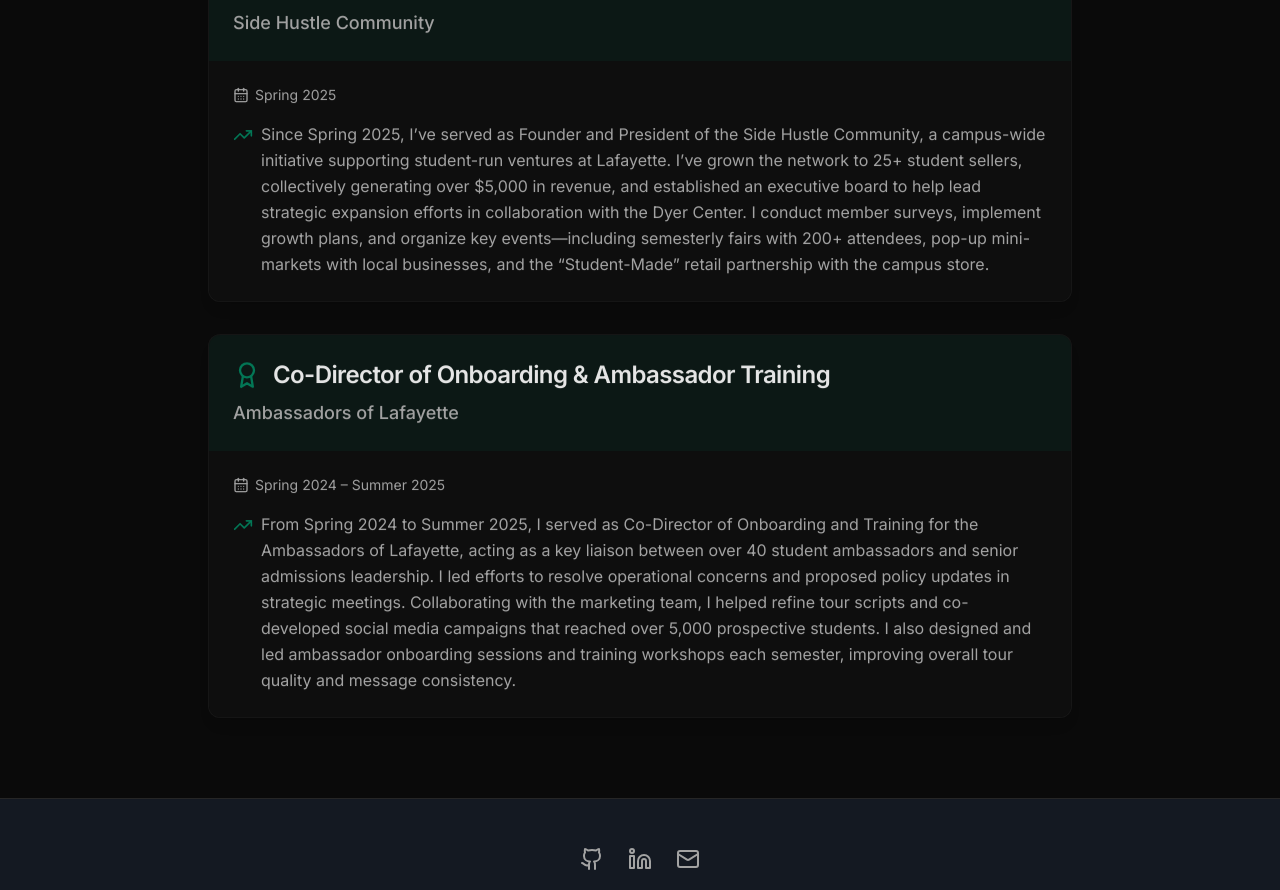
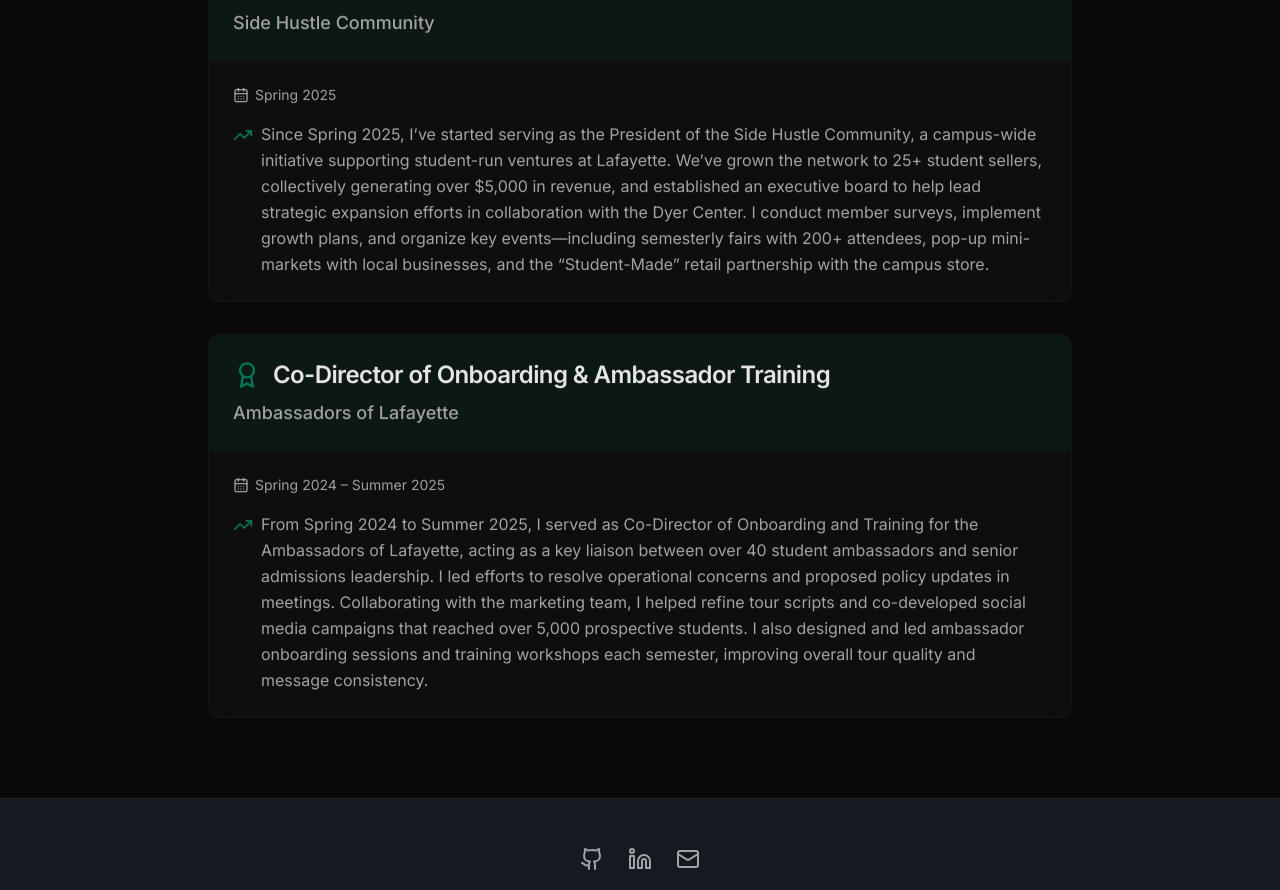
Before and after one commit to duna-akin/bytuna-website, a React (Vite) app: page /leadership in a window 1280 px wide. Shown: the part 304-1194 px from the top of the page. Built offline with nearby package versions, Linux system fonts and the light colour scheme.

Commit message:
update leadership

```diff
--- a/src/pages/LeadershipPage.jsx
+++ b/src/pages/LeadershipPage.jsx
@@ -12,13 +12,13 @@
             role: 'President',
             organization: 'Side Hustle Community',
             date: 'Spring 2025',
-            impact: 'Since Spring 2025, I’ve served as Founder and President of the Side Hustle Community, a campus-wide initiative supporting student-run ventures at Lafayette. I’ve grown the network to 25+ student sellers, collectively generating over $5,000 in revenue, and established an executive board to help lead strategic expansion efforts in collaboration with the Dyer Center. I conduct member surveys, implement growth plans, and organize key events—including semesterly fairs with 200+ attendees, pop-up mini-markets with local businesses, and the “Student-Made” retail partnership with the campus store.',       logoAlt: "Economics Club Logo"
+            impact: 'Since Spring 2025, I’ve started serving as the President of the Side Hustle Community, a campus-wide initiative supporting student-run ventures at Lafayette. We’ve grown the network to 25+ student sellers, collectively generating over $5,000 in revenue, and established an executive board to help lead strategic expansion efforts in collaboration with the Dyer Center. I conduct member surveys, implement growth plans, and organize key events—including semesterly fairs with 200+ attendees, pop-up mini-markets with local businesses, and the “Student-Made” retail partnership with the campus store.',
           },
           {
             role: 'Co-Director of Onboarding & Ambassador Training',
             organization: 'Ambassadors of Lafayette',
             date: 'Spring 2024 – Summer 2025',
-            impact: 'From Spring 2024 to Summer 2025, I served as Co-Director of Onboarding and Training for the Ambassadors of Lafayette, acting as a key liaison between over 40 student ambassadors and senior admissions leadership. I led efforts to resolve operational concerns and proposed policy updates in strategic meetings. Collaborating with the marketing team, I helped refine tour scripts and co-developed social media campaigns that reached over 5,000 prospective students. I also designed and led ambassador onboarding sessions and training workshops each semester, improving overall tour quality and message consistency.',
+            impact: 'From Spring 2024 to Summer 2025, I served as Co-Director of Onboarding and Training for the Ambassadors of Lafayette, acting as a key liaison between over 40 student ambassadors and senior admissions leadership. I led efforts to resolve operational concerns and proposed policy updates in meetings. Collaborating with the marketing team, I helped refine tour scripts and co-developed social media campaigns that reached over 5,000 prospective students. I also designed and led ambassador onboarding sessions and training workshops each semester, improving overall tour quality and message consistency.',
           },
         ]
       },
@@ -26,18 +26,17 @@
         pageTitle: "Liderlik & Katılımlar",
         roles: [
           {
-            "role": "Başkan",
-            "organization": "Side Hustle Community",
-            "date": "İlkbahar 2025",
-            "impact": "İlkbahar 2025’ten bu yana, Lafayette’te öğrenci girişimlerini destekleyen kampüs çapında bir girişim olan Side Hustle Community’nin kurucusu ve başkanı olarak görev yapıyorum. Ağı 25+ öğrenci girişimciden oluşacak şekilde büyüttüm; üyeler toplamda 5.000 $’dan fazla gelir elde etti. Stratejik büyüme çalışmalarını Dyer Center ile iş birliği içinde yürütmek üzere bir yürütme kurulu kurdum. Üye anketleri düzenliyor, büyüme planlarını uyguluyor ve önemli etkinlikler organize ediyorum—200+ katılımlı dönemlik fuarlar, yerel işletmelerle yapılan mini pazarlar ve kampüs mağazasıyla yürütülen 'Student-Made' perakende ortaklığı bunlardan bazıları.",
-            "logoAlt": "İktisat Kulübü Logosu"
+            role: 'Başkan',
+            organization: 'Side Hustle Community',
+            date: 'İlkbahar 2025',
+            impact: 'İlkbahar 2025’ten itibaren, Lafayette’te öğrenci girişimlerini destekleyen kampüs çapında bir girişim olan Side Hustle Community’nin Başkanı olarak görev yapıyorum. Ağı 25’ten fazla öğrenci girişimcisine büyüttük ve toplamda 5.000$’ın üzerinde gelir elde ettik. Ayrıca, Dyer Center iş birliğiyle stratejik büyüme çalışmalarını yönlendirecek bir yürütme kurulu kurduk. Üyelerle anketler yürütüyor, büyüme planları uyguluyor ve dönemlik panayırlar (200+ katılımcı), yerel işletmelerle mini pazarlar ve okul mağazasıyla “Student-Made” perakende iş birliği gibi önemli etkinlikleri organize ediyorum.'
           },
           {
-            "role": "Onboarding & Elçi Eğitimi Eş-Direktörü",
-            "organization": "Ambassadors of Lafayette",
-            "date": "İlkbahar 2024 – Yaz 2025",
-            "impact": "İlkbahar 2024’ten Yaz 2025’e kadar, Ambassadors of Lafayette ekibinde Onboarding ve Elçi Eğitimi Eş-Direktörü olarak görev yaptım ve 40’tan fazla öğrenci elçisi ile üst düzey kabul ofisi yöneticileri arasında köprü görevi gördüm. Operasyonel sorunları çözmeye yönelik çalışmalar yürüttüm ve stratejik toplantılarda politika önerileri sundum. Pazarlama ekibiyle birlikte tur anlatımlarını geliştirdik ve 5.000’den fazla potansiyel öğrenciye ulaşan sosyal medya kampanyaları oluşturduk. Ayrıca her dönem onboarding oturumlarını ve eğitim atölyelerini tasarlayıp yönettim; bu sayede turların genel kalitesi ve iletilen mesajların tutarlılığı iyileştirildi."
-          },
+            role: 'Onboarding ve Elçi Eğitimi Eş-Direktörü',
+            organization: 'Ambassadors of Lafayette',
+            date: 'İlkbahar 2024 – Yaz 2025',
+            impact: 'İlkbahar 2024’ten Yaz 2025’e kadar, Ambassadors of Lafayette bünyesinde Onboarding ve Elçi Eğitimi Eş-Direktörü olarak görev yaptım. 40’tan fazla öğrenci elçi ile kıdemli kabul ofisi yöneticileri arasında köprü görevi gördüm. Operasyonel sorunların çözümü ve politika güncellemeleri konusunda toplantılarda aktif rol aldım. Pazarlama ekibiyle birlikte tur anlatılarını geliştirip 5.000’den fazla adaya ulaşan sosyal medya kampanyaları tasarladım. Her dönem elçi oryantasyonlarını ve eğitim atölyelerini organize ederek tur kalitesini ve anlatım tutarlılığını artırdım.'
+          }
         ]
       }
     };
```
